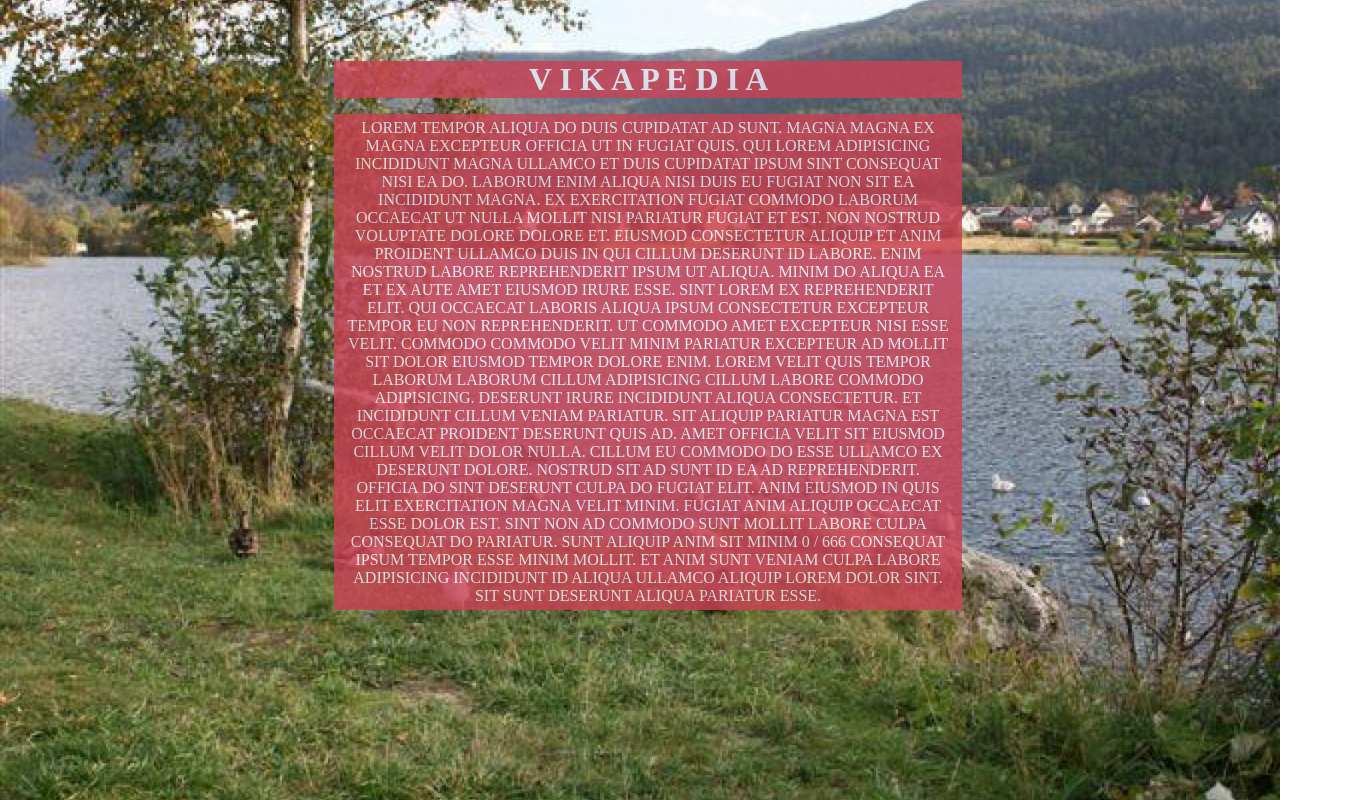
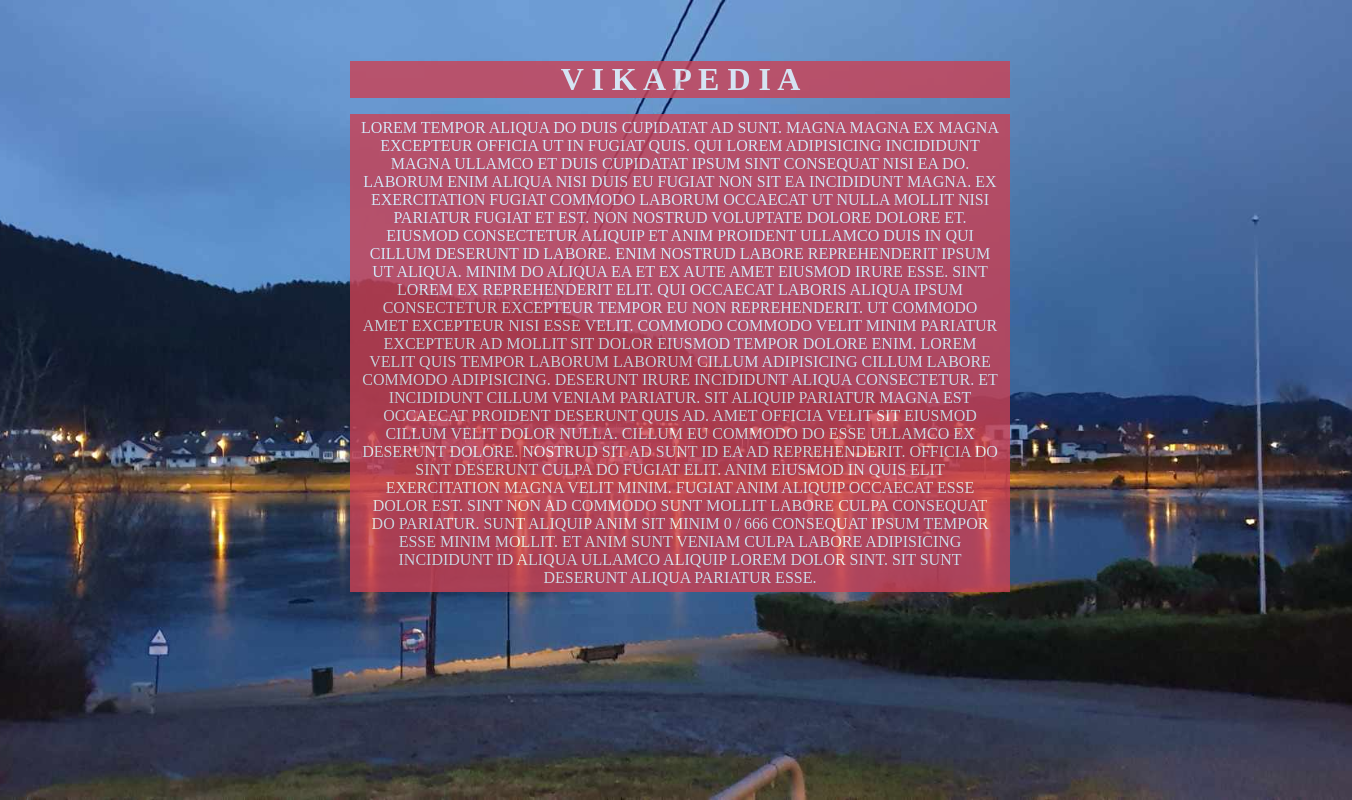
Before and after one commit to 013-8/vikapedia, a Vue app: page / in a window 1280 px wide. Shown: the whole page, 1352 px wide, since content can reach past the window. Built offline with nearby package versions, Linux system fonts and the light colour scheme.

Commit message:
updated background image

```diff
--- a/src/assets/base.css
+++ b/src/assets/base.css
@@ -60,17 +60,21 @@
 
 html {
     min-height: 100%;
+    width: 100%;
     min-width: 100%;
+    max-width: 100%;
 }
 
 body {
+    height: 100%;
     min-height: 100%;
-    height: 100%;
     width: 100%;
+    max-width: 100%;
+    overflow-x: hidden;
     background-position: center;
     background-repeat: no-repeat;
     background-size: cover;
-    background-image: url('backgrounds/lillevannet_1.jpg');
+    background-image: url('backgrounds/lillevannet_2.jpg');
 
     font-family: Cheltenham Condensed Bold;
 
--- a/src/assets/main.css
+++ b/src/assets/main.css
@@ -4,10 +4,12 @@
     height: 100%;
     min-height: 100%;
     max-width: 1280px;
+    width: 100%;
     margin: 0 auto;
     padding: 2rem;
     font-weight: normal;
 }
+
 /* @import './base.css';
 
 #app {
```
Also changed, not shown: src/assets/backgrounds/lillevannet_2.jpg (added).
